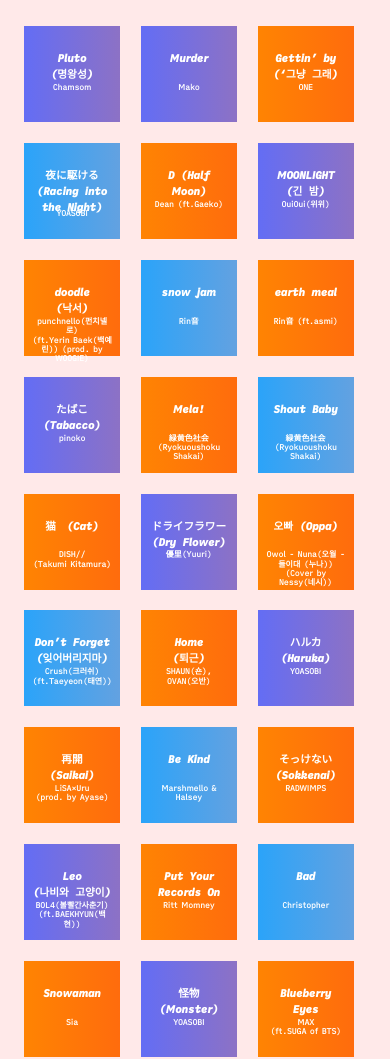
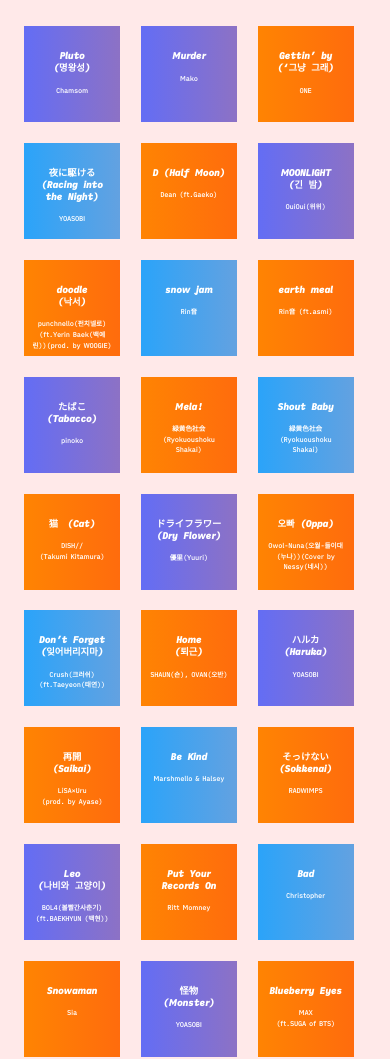
Before and after one commit to AoiSejima/musiccalendar, a plain HTML site: page index.html in a window 390 px wide. Shown: the part 77-1136 px from the top of the page. Drawn offline with Linux system fonts and the light colour scheme.

Commit message:
updated css

```diff
--- a/index.html
+++ b/index.html
@@ -16,116 +16,172 @@
 
     <main class="calendar">
         <a class="hover" id="orangepurple" href="https://youtu.be/1iB1sPkDrLA">
-            <h2>Pluto<br>(명왕성)</h2>
-            <h3>Chamsom</h3>
+            <h2>
+                <span>Pluto<br>(명왕성)</span>
+                <br><br>Chamsom
+            </h2>
         </a>
         <a class="hover" id="orangepurple" href="https://youtu.be/2vOOlvo2GU4">
-            <h2>Murder</h2>
-            <h3>Mako</h3>
+            <h2>
+                <span>Murder</span>
+                <br><br>Mako
+            </h2>
         </a>
         <a class="hover" id="redorange" href="https://youtu.be/_0DlHmnGeIo">
-            <h2>Gettin’ by<br>(‘그냥 그래)<br></h2>
-            <h3>ONE</h3>
+            <h2>
+                <span>Gettin’ by<br>(‘그냥 그래)</span>
+                <br><br>ONE
+            </h2>
         </a>
         <a class="hover" id="pinkskyblue" href="https://youtu.be/x8VYWazR5mE">
-            <h2>夜に駆ける<br>(Racing into the Night)</h2>
-            <h3><br>YOASOBI</h3>
+            <h2>
+                <span>夜に駆ける<br>(Racing into the Night)</span>
+                <br><br>YOASOBI
+            </h2>
         </a>
         <a class="hover" id="redorange" href="https://youtu.be/eelfrHtmk68">
-            <h2>D (Half Moon)</h2>
-            <h3>Dean (ft.Gaeko)</h3>
+            <h2>
+                <span>D (Half Moon)</span>
+                <br><br>Dean (ft.Gaeko)
+            </h2>
         </a>
         <a class="hover" id="orangepurple" href="https://youtu.be/CVIyF6jexCQ">
-            <h2>MOONLIGHT<br>(긴 밤)</h2>
-            <h3>OuiOui(위위)</h3>
+            <h2>
+                <span>MOONLIGHT<br>(긴 밤)</span>
+                <br><br>OuiOui(위위)
+            </h2>
         </a>
         <a class="hover" id="redorange" href="https://youtu.be/Z7668NHXB5M">
-            <h2>doodle<br>(낙서)</h2>
-            <h3>punchnello(펀치넬로)<br>(ft.Yerin Baek(백예린)) (prod. by WOOGIE)</h3>
+            <h2>
+                <span>doodle<br>(낙서)</span>
+                <br><br>punchnello(펀치넬로)(ft.Yerin Baek(백예린))(prod. by WOOGIE)
+            </h2>
         </a>
         <a class="hover" id="pinkskyblue" href="https://youtu.be/qucqaX8AHeg">
-            <h2>snow jam</h2>
-            <h3>Rin音</h3>
+            <h2>
+                <span>snow jam</span>
+                <br><br>Rin音
+            </h2>
         </a>
         <a class="hover" id="redorange" href="https://youtu.be/Et370U_2TgE">
-            <h2>earth meal</h2>
-            <h3>Rin音 (ft.asmi)</h3>
+            <h2>
+                <span>earth meal</span>
+                <br><br>Rin音 (ft.asmi)
+            </h2>
         </a>
         <a class="hover" id="orangepurple" href="https://youtu.be/RBwfUeqQjzo">
-            <h2>たばこ<br>(Tabacco)</h2>
-            <h3>pinoko</h3>
+            <h2>
+                <span>たばこ<br>(Tabacco)</span>
+                <br><br>pinoko
+            </h2>
         </a>
         <a class="hover" id="redorange" href="https://youtu.be/aRDURmIYBZ4">
-            <h2>Mela!</h2>
-            <h3>緑黄色社会<br>(Ryokuoushoku Shakai)</h3>
+            <h2>
+                <span>Mela!</span>
+                <br><br>緑黄色社会<br>(Ryokuoushoku Shakai)
+            </h2>
         </a>
         <a class="hover" id="pinkskyblue" href="https://youtu.be/Ww8oxgqDQSs">
-            <h2>Shout Baby</h2>
-            <h3>緑黄色社会<br>(Ryokuoushoku Shakai)</h3>
+            <h2>
+                <span>Shout Baby</span>
+                <br><br>緑黄色社会<br>(Ryokuoushoku Shakai)
+            </h2>
         </a>
         <a class="hover" id="redorange" href="https://youtu.be/gsT6eKsnT0M">
-            <h2>猫　(Cat)</h2>
-            <h3>DISH//<br>(Takumi Kitamura)</h3>
+            <h2>
+                <span>猫　(Cat)</span>
+                <br><br>DISH//<br>(Takumi Kitamura)
+            </h2>
         </a>
         <a class="hover" id="orangepurple" href="https://youtu.be/X-YtmD0YsBA">
-            <h2>ドライフラワー<br>(Dry Flower)</h2>
-            <h3>優里(Yuuri)</h3>
+            <h2>
+                <span>ドライフラワー<br>(Dry Flower)</span>
+                <br><br>優里(Yuuri)
+            </h2>
         </a>
         <a class="hover" id="redorange" href="https://youtu.be/_5EGUjXM_ls">
-            <h2>오빠 (Oppa)</h2>
-            <h3>Owol - Nuna(오월 - 들이대 (누나))(Cover by Nessy(네시))</h3>
+            <h2>
+                <span>오빠 (Oppa)</span>
+                <br><br>Owol-Nuna(오월-들이대 (누나))(Cover by Nessy(네시))
+            </h2>
         </a>
         <a class="hover" id="pinkskyblue" href="https://youtu.be/TcytstV1_XE">
-            <h2>Don’t Forget<br>(잊어버리지마)</h2>
-            <h3>Crush(크러쉬)<br>(ft.Taeyeon(태연))</h3>
+            <h2>
+                <span>Don’t Forget<br>(잊어버리지마)</span>
+                <br><br>Crush(크러쉬)<br>(ft.Taeyeon(태연))
+            </h2>
         </a>
         <a class="hover" id="redorange" href="https://youtu.be/byaFSe7wVws">
-            <h2>Home<br>(퇴근)</h2>
-            <h3>SHAUN(숀), OVAN(오반)</h3>
+            <h2>
+                <span>Home<br>(퇴근)</span>
+                <br><br>SHAUN(숀), OVAN(오반)
+            </h2>
         </a>
         <a class="hover" id="orangepurple" href="https://youtu.be/vd3IlOjSUGQ">
-            <h2>ハルカ<br>(Haruka)</h2>
-            <h3>YOASOBI</h3>
+            <h2>
+                <span>ハルカ<br>(Haruka)</span>
+                <br><br>YOASOBI
+            </h2>
         </a>
         <a class="hover" id="redorange" href="https://youtu.be/impSuIygMiQ">
-            <h2>再開<br>(Saikai)</h2>
-            <h3>LiSA×Uru<br>(prod. by Ayase)</h3>
+            <h2>
+                <span>再開<br>(Saikai)</span>
+                <br><br>LiSA×Uru<br>(prod. by Ayase)
+            </h2>
         </a>
         <a class="hover" id="pinkskyblue" href="https://youtu.be/ePao0cTGG-o">
-            <h2>Be Kind</h2>
-            <h3>Marshmello & Halsey</h3>
+            <h2>
+                <span>Be Kind</span>
+                <br><br>Marshmello & Halsey
+            </h2>
         </a>
         <a class="hover" id="redorange" href="https://youtu.be/R1vmfVpINbk">
-            <h2>そっけない<br>(Sokkenai)</h2>
-            <h3>RADWIMPS</h3>
+            <h2>
+                <span>そっけない<br>(Sokkenai)</span>
+                <br><br>RADWIMPS
+            </h2>
         </a>
         <a class="hover" id="orangepurple" href="https://youtu.be/L8UUYfe6-UA">
-            <h2>Leo<br>(나비와 고양이)</h2>
-            <h3>BOL4(볼빨간사춘기)<br>(ft.BAEKHYUN(백현))</h3>
+            <h2>
+                <span>Leo<br>(나비와 고양이)</span>
+                <br><br>BOL4(볼빨간사춘기)(ft.BAEKHYUN (백현))
+            </h2>
         </a>
         <a class="hover" id="redorange" href="https://youtu.be/WyVfkr6nsrk">
-            <h2>Put Your Records On</h2>
-            <h3>Ritt Momney</h3>
+            <h2>
+                <span>Put Your Records On</span>
+                <br><br>Ritt Momney
+            </h2>
         </a>
         <a class="hover" id="pinkskyblue" href="https://youtu.be/T6tTohWiu5A">
-            <h2>Bad</h2>
-            <h3>Christopher</h3>
+            <h2>
+                <span>Bad</span>
+                <br><br>Christopher
+            </h2>
         </a>
         <a class="hover" id="redorange" href="https://youtu.be/gset79KMmt0">
-            <h2>Snowaman</h2>
-            <h3>Sia</h3>
+            <h2>
+                <span>Snowaman</span>
+                <br><br>Sia
+            </h2>
         </a>
         <a class="hover" id="orangepurple" href="https://youtu.be/dy90tA3TT1c">
-            <h2>怪物<br>(Monster)</h2>
-            <h3>YOASOBI</h3>
+            <h2>
+                <span>怪物<br>(Monster)</span>
+                <br><br>YOASOBI
+            </h2>
         </a>
         <a class="hover" id="redorange" href="https://youtu.be/TzFRVk2ektI">
-            <h2>Blueberry Eyes</h2>
-            <h3>MAX<br>(ft.SUGA of BTS)</h3>
+            <h2>
+                <span>Blueberry Eyes</span>
+                <br><br>MAX<br>(ft.SUGA of BTS)
+            </h2>
         </a>
         <a class="hover" id="pinkskyblue" href="https://youtu.be/jYcGHGiFkMo">
-            <h2>You and Me From The Beginning</h2>
-            <h3>BOL4(볼빨간사춘기)</h3>
+            <h2>
+                <span>You and Me From The Beginning</span>
+                <br><br>BOL4(볼빨간사춘기)
+            </h2>
         </a>
     </main>
 </body>
--- a/style.css
+++ b/style.css
@@ -26,7 +26,7 @@
     margin-top: 3rem;
 }
 
-a h2 {
+span {
     position: relative;
     font-family: "iA Writer Quattro S Bold Italic";
     color: white;
@@ -34,21 +34,23 @@
     line-height: 15pt;
     text-align: center;
     justify-content: center;
-    margin-top: 2.2rem;
-    height: 30%;
 }
 
-a h3 {
+h2 {
     font-family: "iA Writer Quattro S Regular";
     color: white;
     text-align: center;
     font-size: 9pt;
-    line-height: 11pt;
-    height: 30%;
+    line-height: 12pt;
+    margin-top: 2.4rem;
 }
 
 a {
     text-decoration: none;
+}
+
+br {
+    line-height: 2rem;
 }
 
 main {
@@ -75,7 +77,7 @@
     margin-top: -1rem;
 }
 
-h2:hover {
+span:hover {
     font-size: 18pt;
     line-height: 25pt;
     margin-top: 2.2rem;
@@ -124,18 +126,24 @@
         margin-top: 2rem;
     }
 
-    a h2 {
-        font-size: 8pt;
-        line-height: 12pt;
+    span {
+        font-size: 7pt;
+        line-height: 9pt;
         margin-top: 1rem;
         height: 30%;
     }
 
-    a h3 {
-        font-size: 6pt;
-        line-height: 7pt;
+    h2 {
+        font-size: 5pt;
+        line-height: 8pt;
+        margin-top: 1rem;
         height: 30%;
     }
+
+    br {
+        line-height: 0.7rem;
+    }
+
 
     main {
         display: grid;
```
